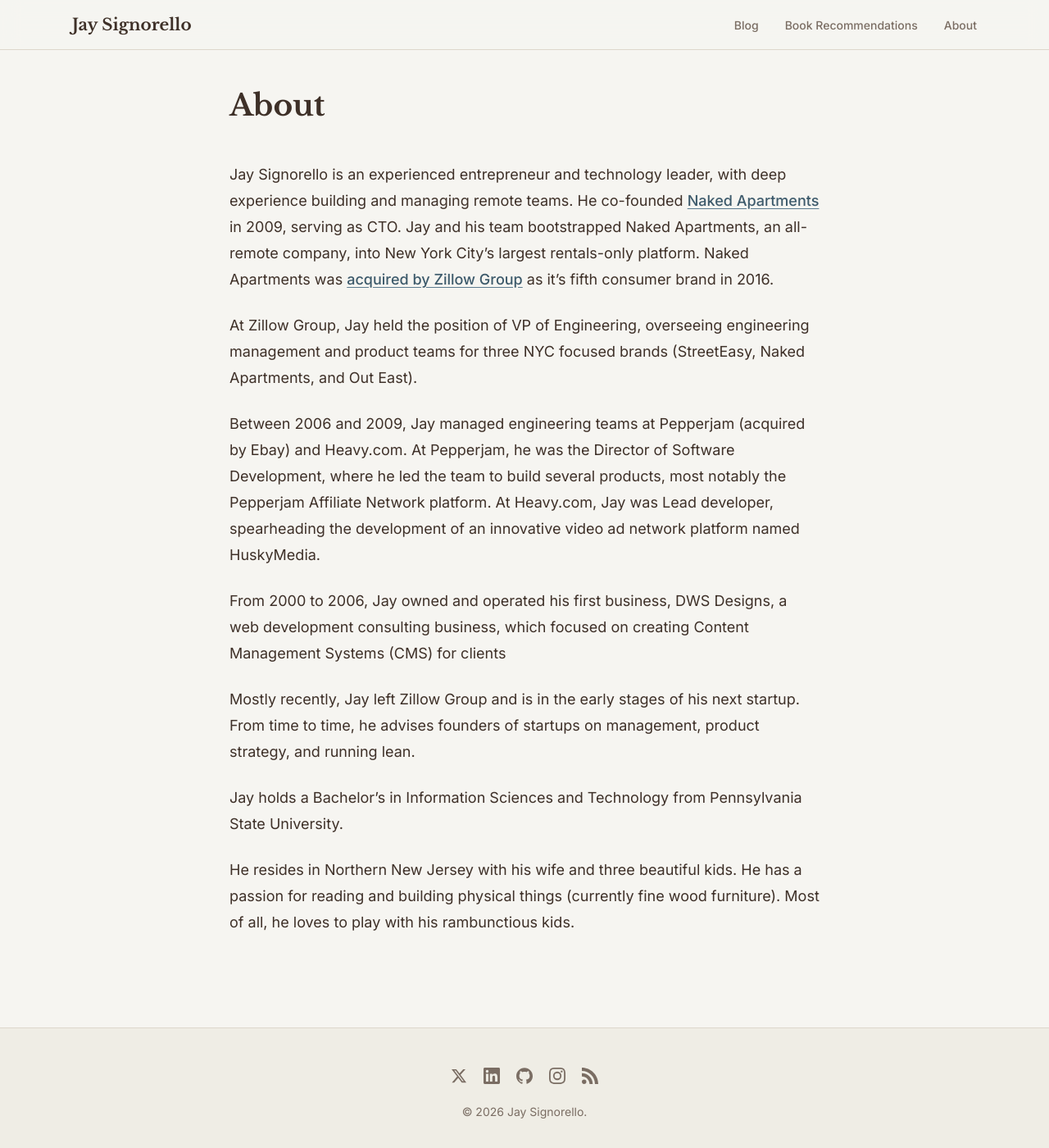
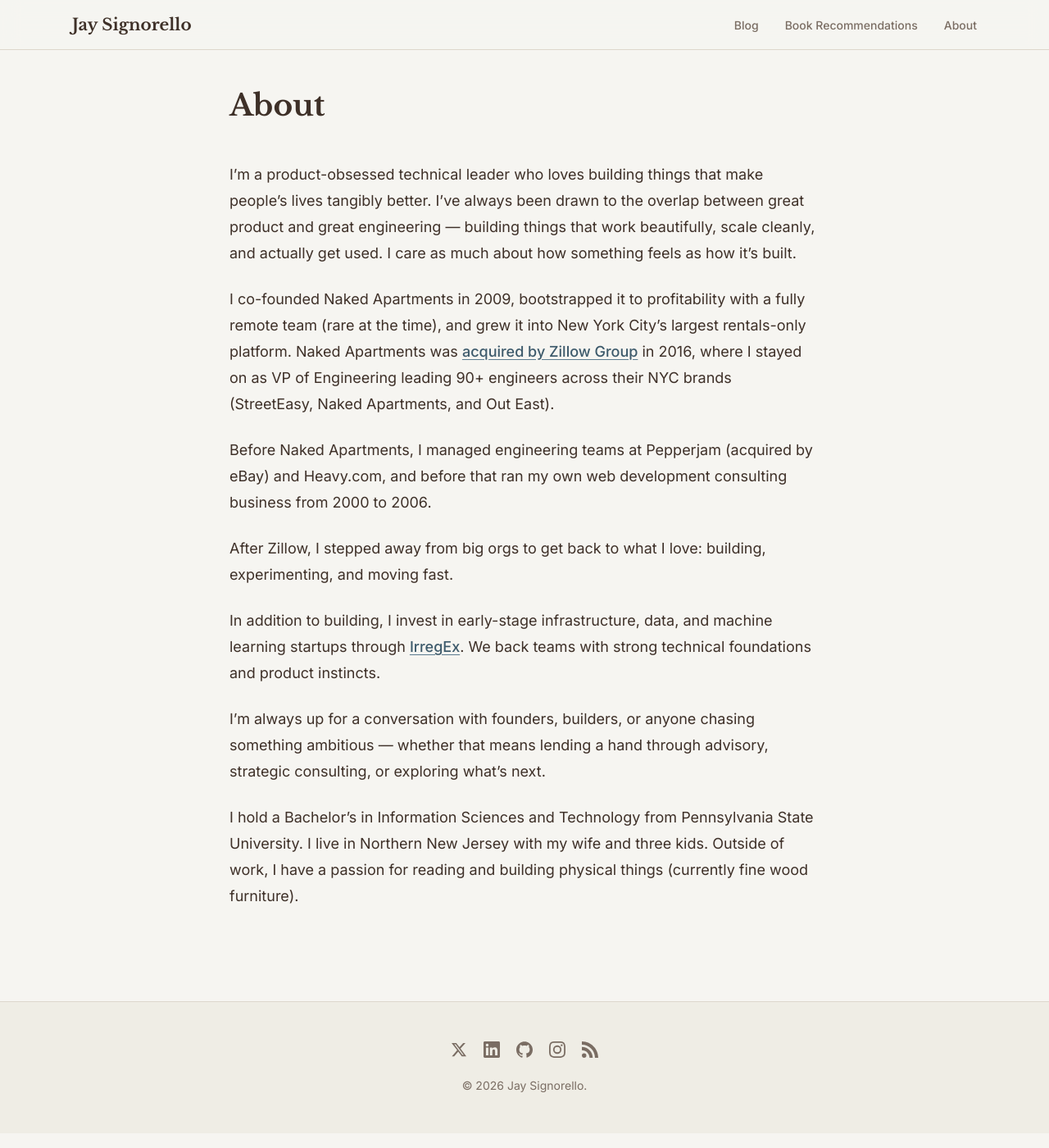
Before and after one commit to jaysignorello/jaysignorello.com, a Jekyll site: the page built from _pages/about.md, in a window 1280 px wide and 1400 px high. Shown: the whole window at 82% size. Built offline with Jekyll 4.4.1, drawn with Linux system fonts in a browser that asks for light colours.

Commit message:
Update about copy

```diff
--- a/_pages/about.md
+++ b/_pages/about.md
@@ -2,37 +2,16 @@
 permalink: /about/
 title: "About"
 ---
-Jay Signorello is an experienced entrepreneur and technology leader, with deep experience building and managing remote teams.
-He co-founded <a href="https://www.nakedapartments.com" target="_blank">Naked Apartments</a> in 2009, serving as CTO. Jay and his team
-bootstrapped Naked Apartments, an all-remote company, into New York City’s largest rentals-only
-platform. Naked Apartments was <a href="https://www.geekwire.com/2016/zillow-continues-aggressive-acquisition-path-pays-13m-to-purchase-naked-apartments/" target="_blank">acquired by Zillow Group</a> as it's
-fifth consumer brand in 2016.
+I'm a product-obsessed technical leader who loves building things that make people's lives tangibly better. I've always been drawn to the overlap between great product and great engineering — building things that work beautifully, scale cleanly, and actually get used. I care as much about how something feels as how it's built.
 
-At Zillow Group, Jay held the position of VP of Engineering,
-overseeing engineering management and
-product teams for three NYC focused brands
-(StreetEasy, Naked Apartments, and Out East).
+I co-founded Naked Apartments in 2009, bootstrapped it to profitability with a fully remote team (rare at the time), and grew it into New York City's largest rentals-only platform. Naked Apartments was <a href="https://www.geekwire.com/2016/zillow-continues-aggressive-acquisition-path-pays-13m-to-purchase-naked-apartments/" target="_blank">acquired by Zillow Group</a> in 2016, where I stayed on as VP of Engineering leading 90+ engineers across their NYC brands (StreetEasy, Naked Apartments, and Out East).
 
-Between 2006 and 2009, Jay managed engineering teams at Pepperjam
-(acquired by Ebay) and Heavy.com. At Pepperjam, he was the
-Director of Software Development, where he led the team to
-build several products, most notably the Pepperjam Affiliate
- Network platform. At Heavy.com, Jay was Lead developer,
- spearheading the development of an innovative video ad
- network platform named HuskyMedia.
+Before Naked Apartments, I managed engineering teams at Pepperjam (acquired by eBay) and Heavy.com, and before that ran my own web development consulting business from 2000 to 2006.
 
-From 2000 to 2006, Jay owned and operated his first business,
-DWS Designs, a web development consulting business, which focused on
-creating Content Management Systems (CMS) for clients
+After Zillow, I stepped away from big orgs to get back to what I love: building, experimenting, and moving fast.
 
-Mostly recently, Jay left Zillow Group and is in the early stages of his next startup.
-From time to time, he advises founders of startups on management,
-product strategy, and running lean.
+In addition to building, I invest in early-stage infrastructure, data, and machine learning startups through <a href="https://www.irregex.vc/" target="_blank">IrregEx</a>. We back teams with strong technical foundations and product instincts.
 
-Jay holds a Bachelor's in Information Sciences and Technology
-from Pennsylvania State University.
+I'm always up for a conversation with founders, builders, or anyone chasing something ambitious — whether that means lending a hand through advisory, strategic consulting, or exploring what's next.
 
-He resides in Northern New Jersey with his wife and three beautiful kids.
-He has a passion for reading and building physical things
-(currently fine wood furniture). Most of all,
-he loves to play with his rambunctious kids.
+I hold a Bachelor's in Information Sciences and Technology from Pennsylvania State University. I live in Northern New Jersey with my wife and three kids. Outside of work, I have a passion for reading and building physical things (currently fine wood furniture).
```
